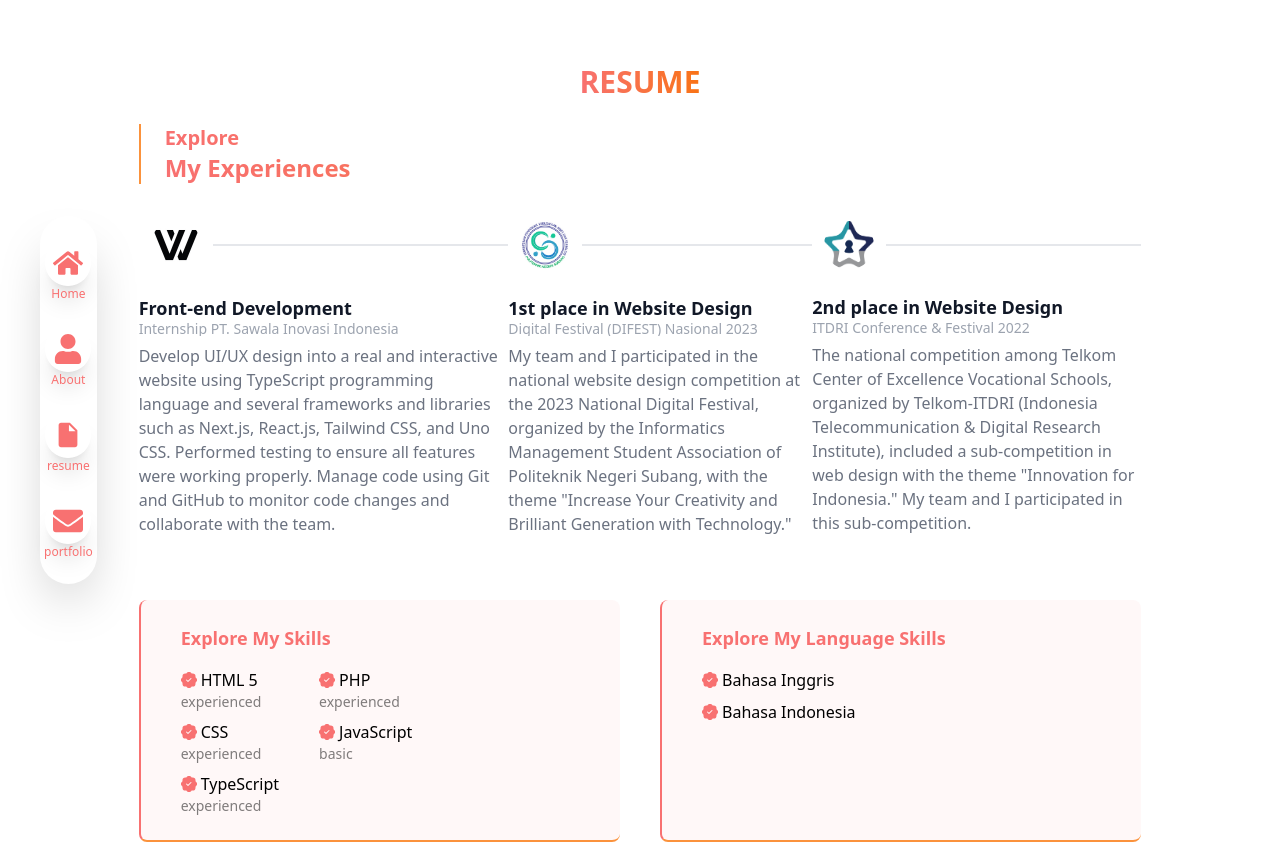
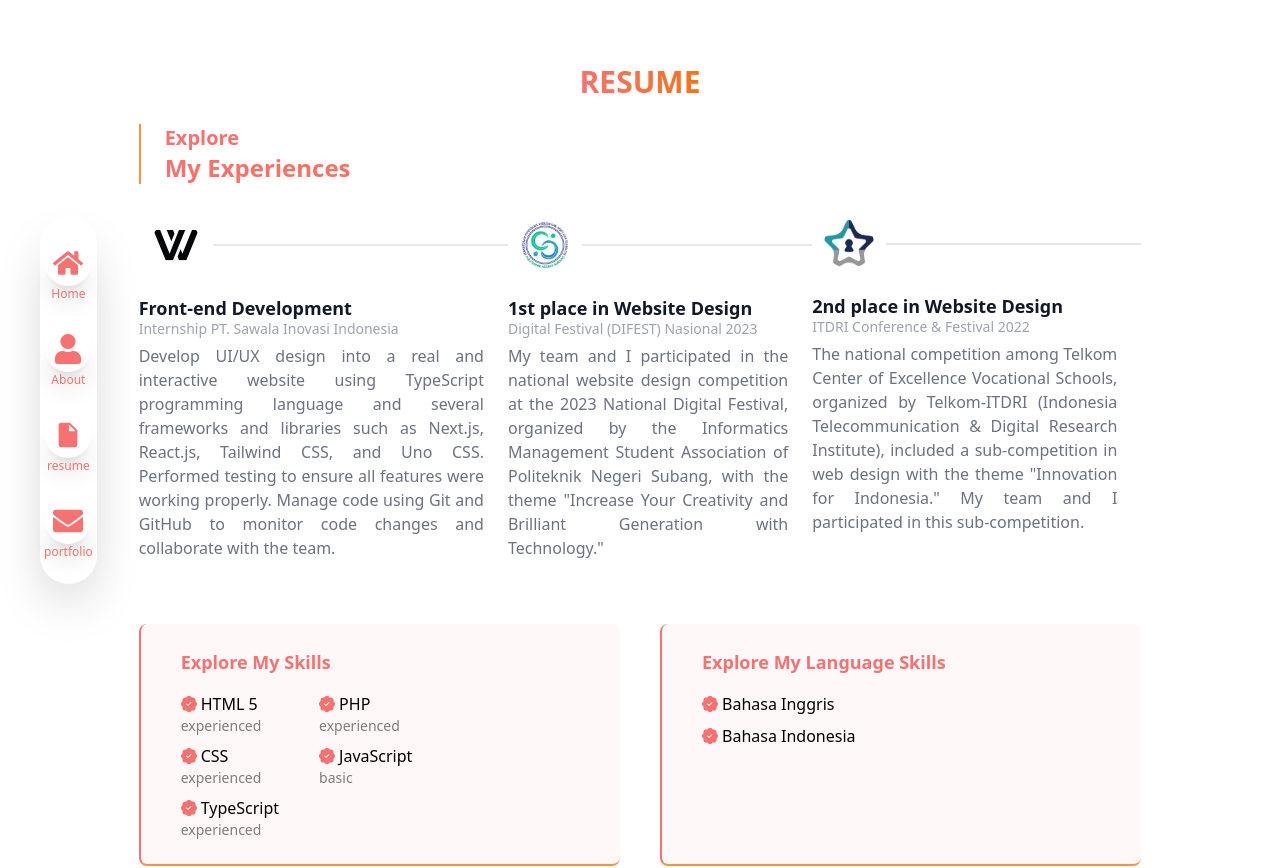
Before and after one commit to isyhfadilah/aisyahnurfadilah, a Next.js app: page /resume in a window 1280 px wide. Shown: the top 868 px of the page. Built offline with nearby package versions, Linux system fonts and the light colour scheme; a web font is replaced by a local one.

Commit message:
fix: lines on timeline component

```diff
--- a/src/components/common/timeline/index.tsx
+++ b/src/components/common/timeline/index.tsx
@@ -5,7 +5,7 @@ export const Timeline = () => {
   return (
     // masih menyon garisnya
     // menyon ketika posisi hendak ke mobile
-    <ol className="md:flex items-center justify-center">
+    <ol className="md:flex items-start justify-center">
       {experiences.map((item, index) => (
         <li key={index} className="mb-6 sm:mb-0">
           <div className="flex items-center">
@@ -16,8 +16,8 @@ export const Timeline = () => {
           </div>
           <div className="mt-3">
             <h3 className="text-lg font-semibold text-gray-900">{item.position}</h3>
-            <time className="block mb-2 text-sm font-normal leading-none text-gray-400 line-clamp-2">{item.time}</time>
-            <p className="text-base font-normal text-gray-500">{item.detail}</p>
+            <time className="block mb-2 text-sm font-normal leading-none text-gray-400">{item.time}</time>
+            <p className="text-base font-normal text-gray-500 text-justify md:mr-6">{item.detail}</p>
           </div>
         </li>
       ))}
--- a/src/shared/styles/app.css
+++ b/src/shared/styles/app.css
@@ -202,7 +202,6 @@
 .top-7{top:1.75rem;}
 .top-8{top:2rem;}
 .top-9{top:2.25rem;}
-.line-clamp-2{overflow:hidden;display:-webkit-box;-webkit-box-orient:vertical;-webkit-line-clamp:2;line-clamp:2;}
 .z-0{z-index:0;}
 .z-1{z-index:1;}
 .z-2{z-index:2;}
@@ -267,6 +266,7 @@
 .cursor-pointer{cursor:pointer;}
 .place-content-center{place-content:center;}
 .place-items-center{place-items:center;}
+.items-start{align-items:flex-start;}
 .items-center{align-items:center;}
 .justify-center{justify-content:center;}
 .justify-between{justify-content:space-between;}
@@ -446,6 +446,7 @@
 .md\:grid-cols-3{grid-template-columns:repeat(3,minmax(0,1fr));}
 .md\:my-16{margin-top:4rem;margin-bottom:4rem;}
 .md\:ml-10{margin-left:2.5rem;}
+.md\:mr-6{margin-right:1.5rem;}
 .md\:block{display:block;}
 .md\:hidden{display:none;}
 .md\:h-80{height:20rem;}
```
